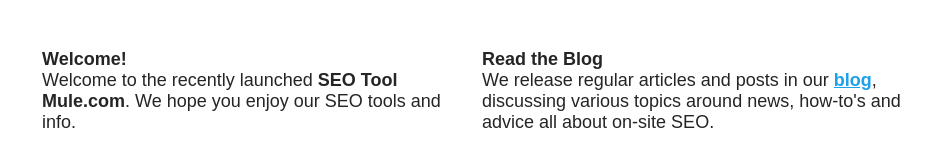
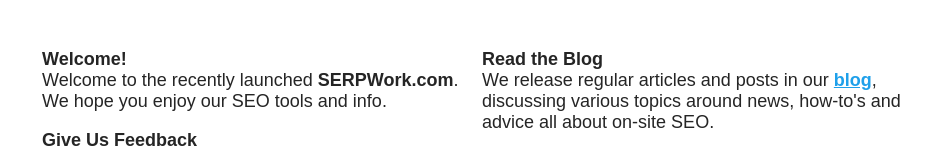
Before and after one commit to danbrincat/serpwork, a plain HTML site: page seo-keyword-optimizer.html in a window 1280 px wide. Shown: the part 1007-1159 px from the top of the page, without its empty margins (168-1111 px from the left). Drawn offline with nearby package versions, Linux system fonts and the light colour scheme.

Commit message:
Update seo-keyword-optimizer.html

```diff
--- a/seo-keyword-optimizer.html
+++ b/seo-keyword-optimizer.html
@@ -1,15 +1,16 @@
 <!DOCTYPE html>
 <html lang="en-US">
 <head>
-  <title>Free SEO Keyword Optimizer - SEO Tool Mule</title>
+  <title>Free SEO Keyword Optimizer - SERPWork.com</title>
     <script src="https://ajax.googleapis.com/ajax/libs/jquery/3.5.1/jquery.min.js"></script>
     <script src="scripts/menus.js" type="text/javascript"></script>
     <script src="scripts/seo-optimizer.js" type="text/javascript"></script>
     <link rel="stylesheet" href="css/seo-optimizer.css" type="text/css">
     <link rel="stylesheet" href="css/style.css" type="text/css">
-    <link rel="icon" type="image/png" href="images/free-seo-tools-favicon.png">
+    <link rel="icon" type="image/x-icon" href="images/serp-work-favicon.png">
     <link rel="stylesheet" href="https://cdnjs.cloudflare.com/ajax/libs/font-awesome/4.7.0/css/font-awesome.min.css">
     <meta name="viewport" content="width=device-width,initial-scale=1">
+    <meta name="robots" content="noindex">
 
      <!-- GDPR Popup Notice Script -->
     <script id="Cookiebot" src="https://consent.cookiebot.com/uc.js" data-cbid="ead532be-e158-4a89-9fed-8bda4ca0eb40" data-blockingmode="auto" type="text/javascript"></script>
@@ -128,7 +129,7 @@ Your browser does not support the video tag.
 <!-- featured content -->
 <div class="featured-info">
   <div class="col">
-    <p><span class="strong">Welcome!</span><br>Welcome to the recently launched <span class="strong">SEO Tool Mule.com</span>. We hope you enjoy our SEO tools and info.</p>
+    <p><span class="strong">Welcome!</span><br>Welcome to the recently launched <span class="strong">SERPWork.com</span>. We hope you enjoy our SEO tools and info.</p>
     <p><span class="strong">Give Us Feedback</span><br>Do you have any suggestions about our tools, or things you would like to see? Please <a href="/contact">contact us</a> and let us know.</p>
   </div>
   <div class="col">
```
